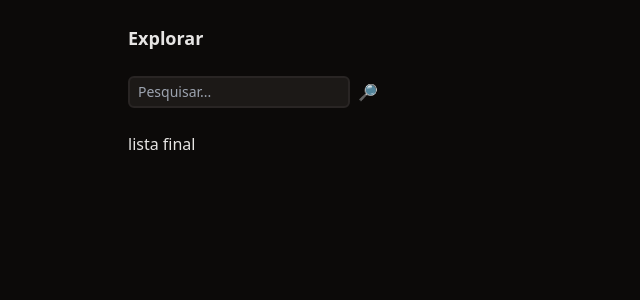
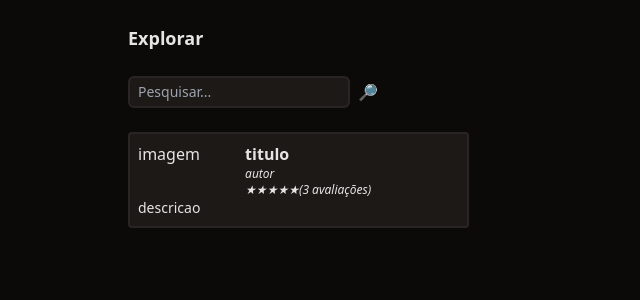
Before and after one commit to euhenriqueferreira/lockbox-course-project, a PHP site: page / in a window 1280 px wide. Shown: the part 60-360 px from the top of the page, without its empty margins (0-640 px from the left). Run offline with PHP 8.4, Linux system fonts and the light colour scheme; some libraries are stand-ins or nearby versions.

Commit message:
Estilo do Item do Livro

```diff
--- a/index.php
+++ b/index.php
@@ -28,9 +28,20 @@
         </form>
 
 
-        <div>
-            lista final
-        </div>
+        <section class="space-y-4">
+            <!-- Livro -->
+            <div class="w-1/3 p-2 rounded border-stone-800 border-2 bg-stone-900">
+                <div class="flex">
+                    <div class="w-1/3">imagem</div>
+                    <div class="">
+                        <div class="font-semibold">titulo</div>
+                        <div class="text-xs italic">autor</div>
+                        <div class="text-xs italic">★★★★★(3 avaliações)</div>
+                    </div>
+                </div>
+                <div class="text-sm">descricao</div>
+            </div>
+        </section>
     </main>
 </body>
 </html>
```
